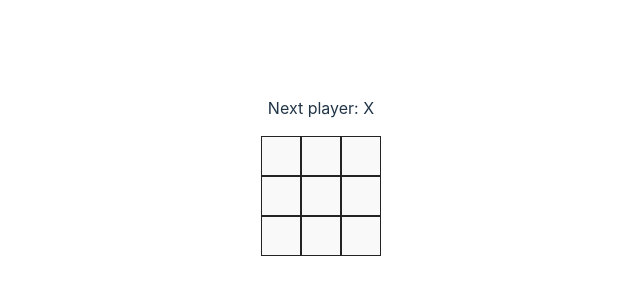
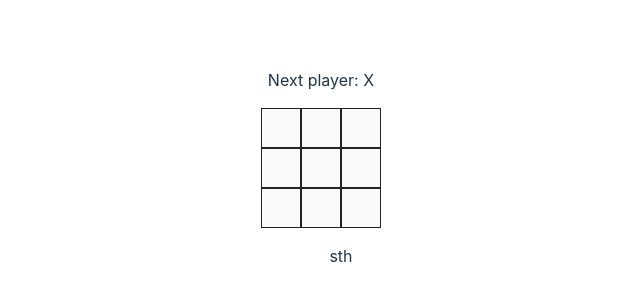
Before and after one commit to MoustaphaCamara/react-tictactoe, a React (Vite) app: page / in a window 1280 px wide. Shown: the part 232-532 px from the top of the page, without its empty margins (319-959 px from the left). Built offline with nearby package versions, Linux system fonts and the light colour scheme.

Commit message:
Game component - board container

```diff
--- a/src/App.jsx
+++ b/src/App.jsx
@@ -1,11 +1,11 @@
 import "./App.css";
-import Board from "./components/Board/Board";
+import Game from "./pages/Game/Game";
 
 function App() {
   return (
     <>
       <div>
-        <Board />
+        <Game />
       </div>
     </>
   );
--- a/src/components/Board/Board.jsx
+++ b/src/components/Board/Board.jsx
@@ -6,6 +6,7 @@ const lines = [
   [0, 1, 2],
   [3, 4, 5],
   [6, 7, 8],
+  [0, 3, 6],
   [1, 4, 7],
   [2, 5, 8],
   [0, 4, 8],
--- /dev/null
+++ b/src/pages/Game/Game.jsx
@@ -0,0 +1,17 @@
+import Board from "../../components/Board/Board";
+import "./Game.scss";
+
+const Game = () => {
+  return (
+    <div className="game">
+      <div className="game__board">
+        <Board />
+      </div>
+      <div className="game__info">
+        <ol>sth</ol>
+      </div>
+    </div>
+  );
+};
+
+export default Game;
```
Also changed, not shown: src/pages/Game/Game.scss (added).
